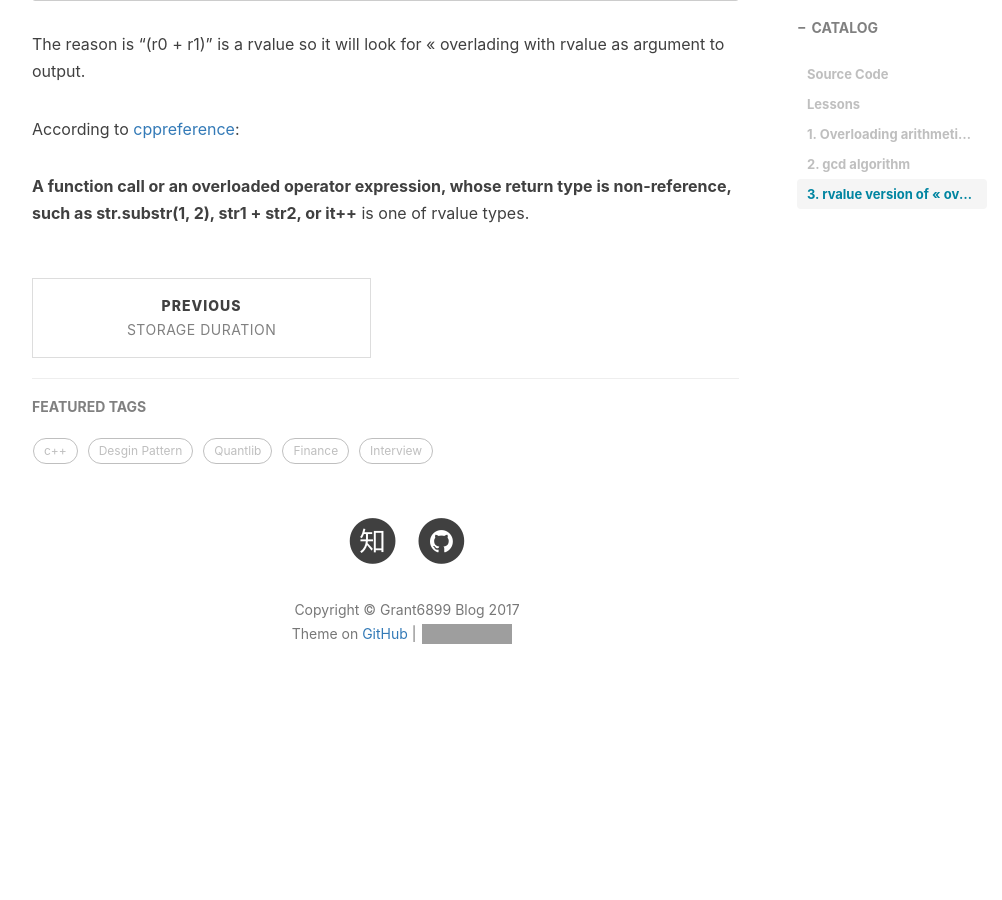
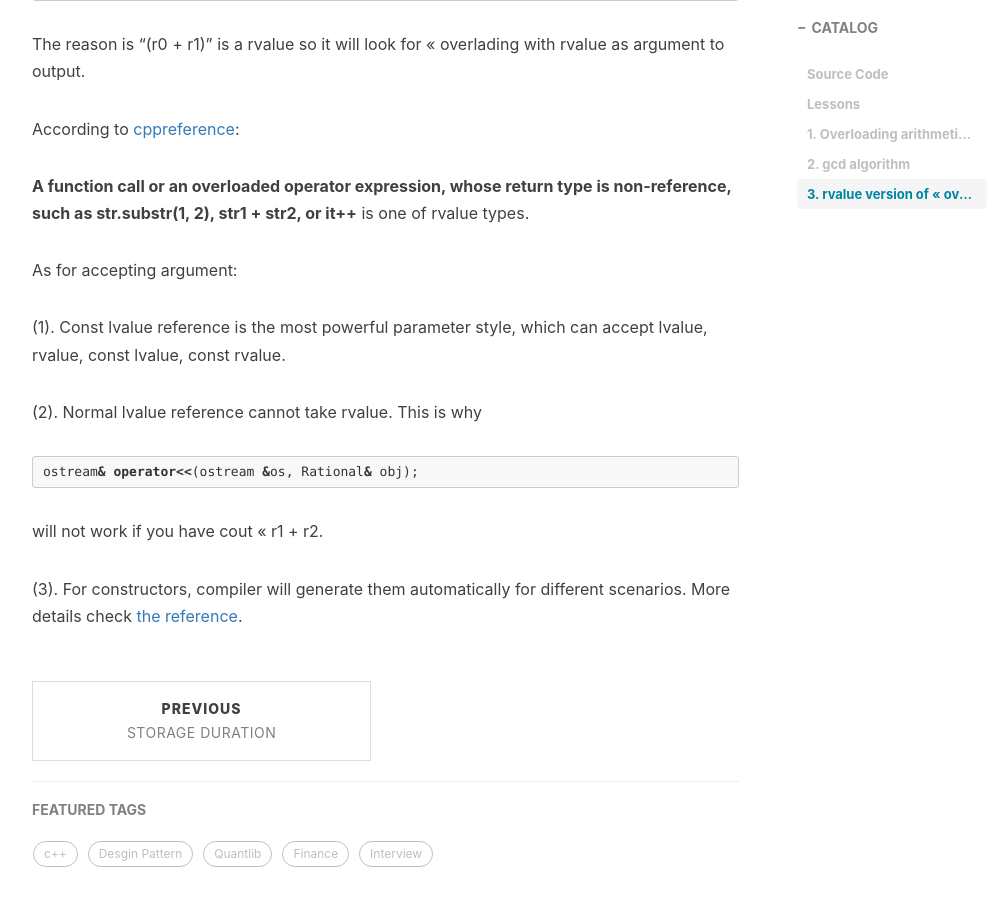
Before and after one commit to Grant6899/Grant6899.github.io, a Jekyll site: the page built from _posts/2017-12-11-Thoughts-from-Rational-class.md, in a window 1280 px wide and 900 px high, scrolled down 7800 px. Shown: the whole window, without its empty margins (233-1235 px from the left). Built offline with Jekyll 4.4.1, drawn with Linux system fonts in a browser that asks for light colours; nearby versions of some CDN libraries; comment, search, counter and statistics services are not loaded; before the commit the page ends 8538 px from its top, so only the background shows below that; grey boxes are pictures that could not be loaded.

Commit message:
Update old post

````diff
--- a/_posts/2017-12-11-Thoughts-from-Rational-class.md
+++ b/_posts/2017-12-11-Thoughts-from-Rational-class.md
@@ -399,3 +399,15 @@ The reason is "(r0 + r1)" is a rvalue so it will look for << overlading with rva
 According to [cppreference](http://en.cppreference.com/w/cpp/language/value_category):
 
 **A function call or an overloaded operator expression, whose return type is non-reference, such as str.substr(1, 2), str1 + str2, or it++** is one of rvalue types.
+
+As for accepting argument:
+
+(1). Const lvalue reference is the most powerful parameter style, which can accept lvalue, rvalue, const lvalue, const rvalue.
+
+(2). Normal lvalue reference cannot take rvalue. This is why
+```c++
+ostream& operator<<(ostream &os, Rational& obj);
+```
+will not work if you have cout << r1 + r2.
+
+(3). For constructors, compiler will generate them automatically for different scenarios. More details check [the reference](http://en.cppreference.com/w/cpp/language/move_constructor).
````
Also changed, not shown: _posts/2016-12-20-Lambda-Function.md (+6 -1 lines).
